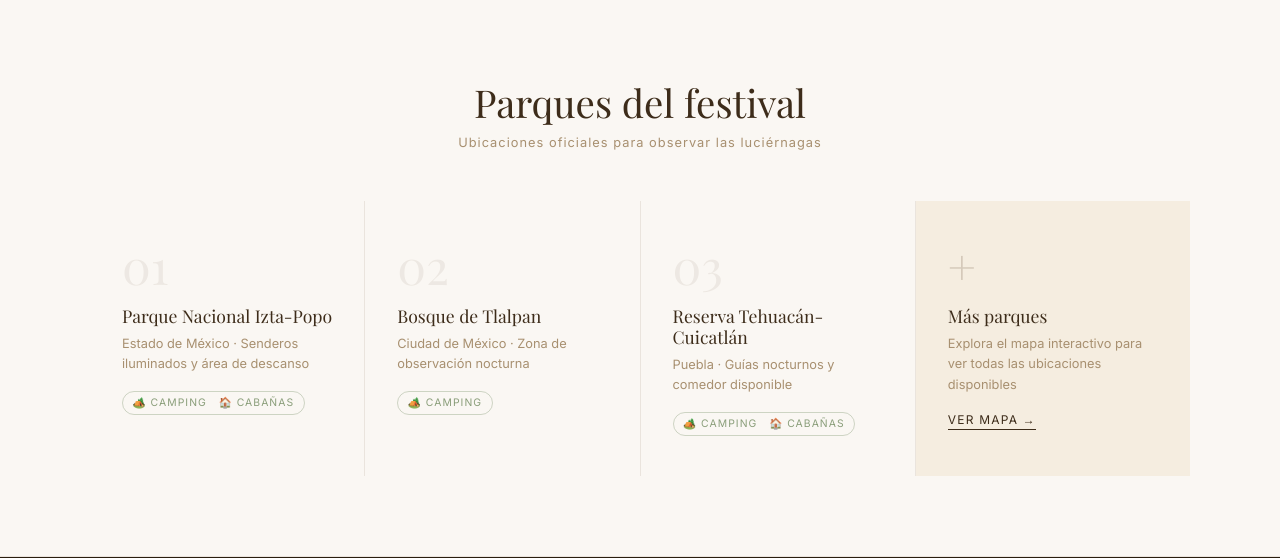
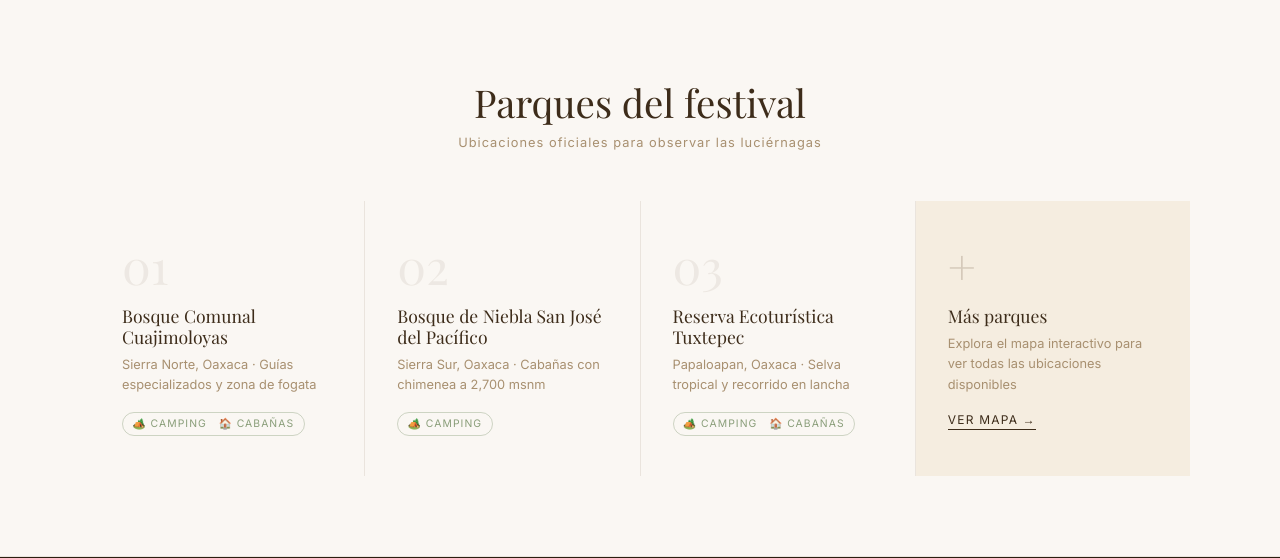
Before and after one commit to JElizaldeMz/ProyectoFinal-IngenieriaDelSoftware, a Django app: page / in a window 1280 px wide. Shown: the part 1387-1945 px from the top of the page. Run offline with Django 5.2, Linux system fonts and the light colour scheme; some web fonts are replaced.

Commit message:
Correccion del pagina principal

```diff
--- a/luciernagas_project/templates/parques/landing.html
+++ b/luciernagas_project/templates/parques/landing.html
@@ -203,20 +203,20 @@
     <div class="parques-grid">
         <div class="parque-card">
             <div class="pc-num">01</div>
-            <h4>Parque Nacional Izta-Popo</h4>
-            <p>Estado de México · Senderos iluminados y área de descanso</p>
+            <h4>Bosque Comunal Cuajimoloyas</h4>
+            <p>Sierra Norte, Oaxaca · Guías especializados y zona de fogata</p>
             <span class="pc-tag">🏕️ Camping &nbsp; 🏠 Cabañas</span>
         </div>
         <div class="parque-card">
             <div class="pc-num">02</div>
-            <h4>Bosque de Tlalpan</h4>
-            <p>Ciudad de México · Zona de observación nocturna</p>
+            <h4>Bosque de Niebla San José del Pacífico</h4>
+            <p>Sierra Sur, Oaxaca · Cabañas con chimenea a 2,700 msnm</p>
             <span class="pc-tag">🏕️ Camping</span>
         </div>
         <div class="parque-card">
             <div class="pc-num">03</div>
-            <h4>Reserva Tehuacán-Cuicatlán</h4>
-            <p>Puebla · Guías nocturnos y comedor disponible</p>
+            <h4>Reserva Ecoturística Tuxtepec</h4>
+            <p>Papaloapan, Oaxaca · Selva tropical y recorrido en lancha</p>
             <span class="pc-tag">🏕️ Camping &nbsp; 🏠 Cabañas</span>
         </div>
         <div class="parque-card" style="background:#f5ede0;">
```
